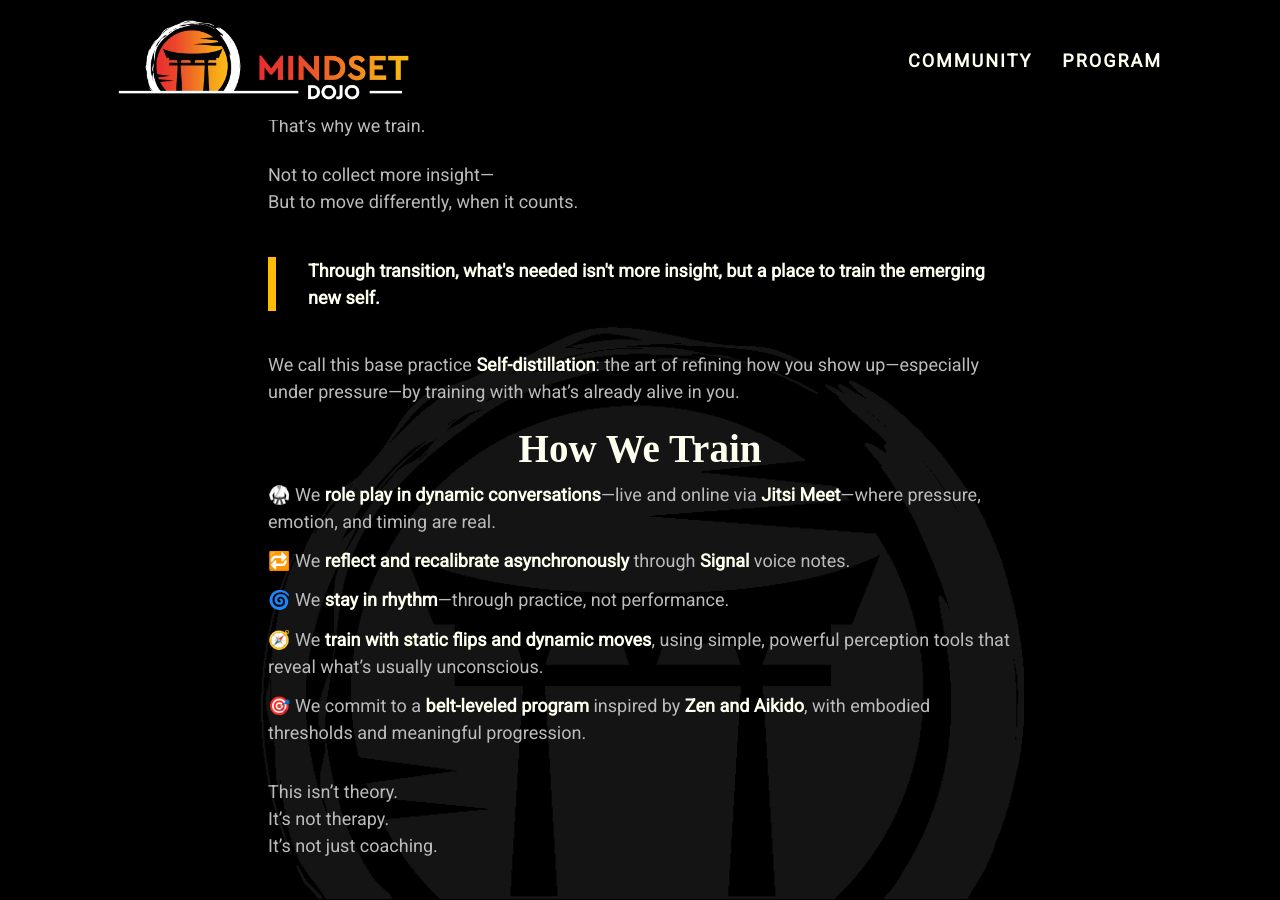
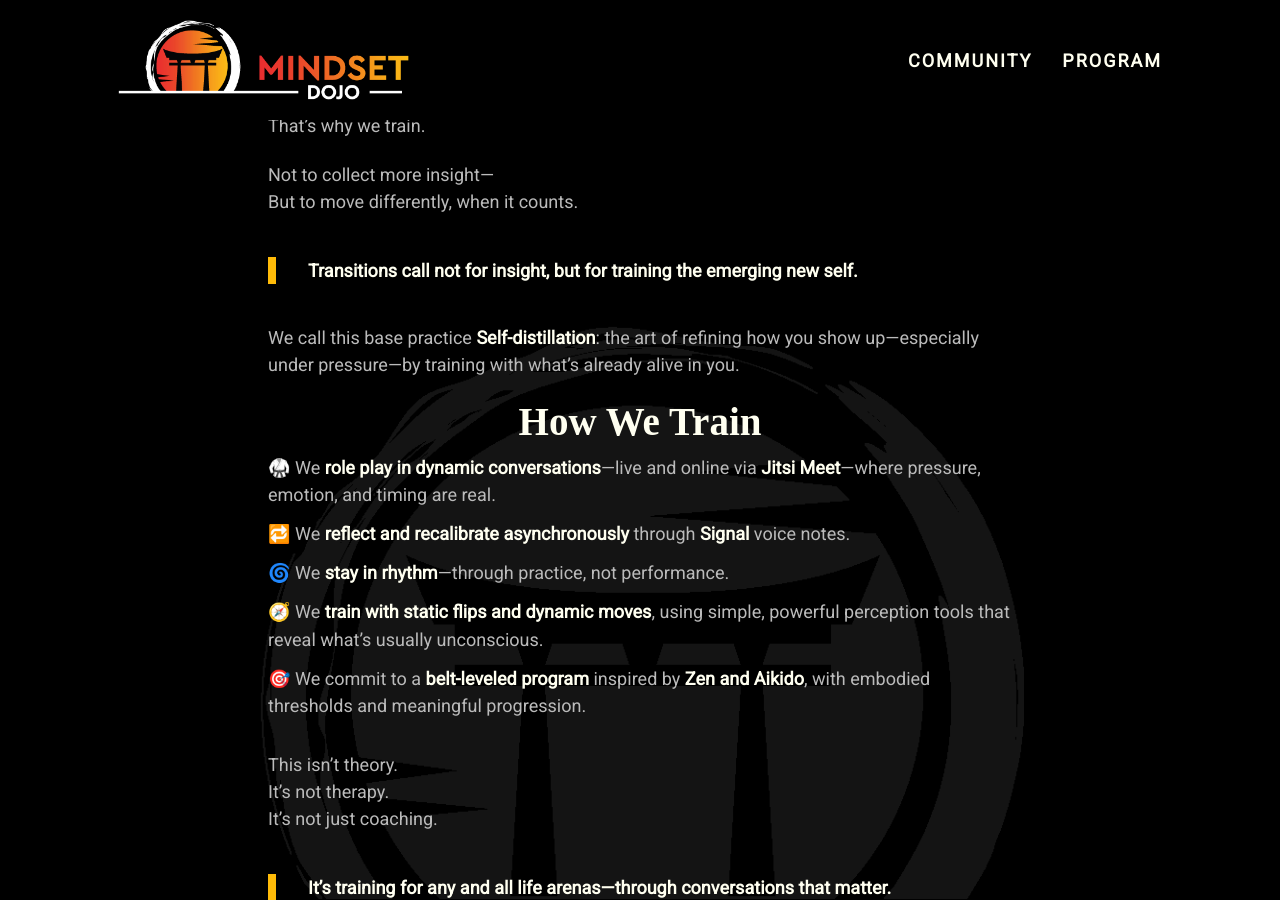
Before and after one commit to mindset-dojo/mindset-dojo.github.io, a Jekyll site: the page built from index.md, in a window 1280 px wide and 900 px high, scrolled down 411 px. Built offline with Jekyll 4.4.1, drawn with Linux system fonts in a browser that asks for light colours; some web fonts are replaced.

Commit message:
feat: Introduce Self-distillation

```diff
--- a/index.md
+++ b/index.md
@@ -22,7 +22,7 @@
 <p>Not to collect more insight—<br>
 But to move differently, when it counts.</p>
 
-<blockquote><strong>Through transition, what's needed isn't more insight, but a place to train the emerging new self.</strong></blockquote>
+<blockquote><strong>Transitions call not for insight, but for training the emerging new self.</strong></blockquote>
 
 <p>We call this base practice <strong>Self-distillation</strong>: the art of refining how you show up—especially under pressure—by training with what’s already alive in you.</p>
 
```
